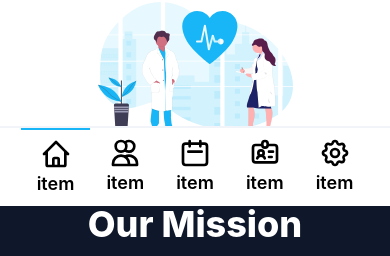
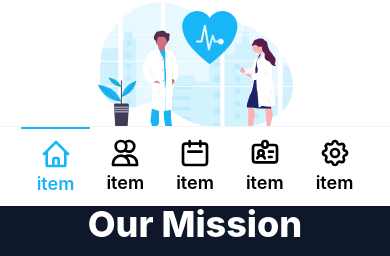
Before and after one commit to IIB3nceII/doc-in-time, a React (Create React App) app in the folder webapp/: page / in a window 390 px wide. Shown: the part 638-894 px from the top of the page. Built offline with nearby package versions, Linux system fonts and the light colour scheme.

Commit message:
💄 Navbar dark theme

```diff
--- a/webapp/src/components/common/MobileNavbar/MobileNavbar.module.scss
+++ b/webapp/src/components/common/MobileNavbar/MobileNavbar.module.scss
@@ -1,5 +1,5 @@
 .root {
-  @apply flex justify-center items-center sticky bottom-0 h-20 bg-white border-t-2 border-slate-100 md:hidden dark:bg-slate-600;
+  @apply flex justify-center items-center sticky bottom-0 h-20 bg-white border-t-[1px] border-slate-100 md:hidden;
 
   > ul {
     @apply flex justify-between h-full w-full mx-8 list-none;
@@ -13,7 +13,7 @@
     }
 
     .active {
-      @apply border-t-2 border-blue;
+      @apply border-t-2 border-blue text-blue;
     }
   }
 }
--- a/webapp/src/components/common/MobileNavbar/MobileNavbar.tsx
+++ b/webapp/src/components/common/MobileNavbar/MobileNavbar.tsx
@@ -5,7 +5,7 @@ import { HiOutlineHome, HiOutlineUsers, HiOutlineCalendar, HiOutlineIdentificati
 
 const MobileNavbar = () => {
   return (
-    <nav className={s.root}>
+    <nav className={`${s.root} dark:bg-slate-900 dark:text-white dark:border-slate-700`}>
       <ul>
         <Link to="/">
           <li className={s.active}>
--- a/webapp/src/components/common/Navbar/Navbar.module.scss
+++ b/webapp/src/components/common/Navbar/Navbar.module.scss
@@ -1,8 +1,8 @@
-.root {
-  @apply sticky top-0 flex justify-between items-center h-16 px-4 space-x-4 bg-white shadow-sm z-50 dark:text-secondary;
+header {
+  @apply sticky top-0 flex justify-between items-center h-16 px-4 space-x-4 bg-white shadow-sm z-50 dark:bg-slate-900;
 
   .navigationContainer {
-    @apply flex flex-nowrap items-center space-x-8 h-fit;
+    @apply flex flex-nowrap items-center space-x-8 h-fit dark:bg-slate-900;
 
     > a {
       > img {
@@ -11,12 +11,12 @@
     }
 
     > nav {
-      @apply hidden md:flex;
+      @apply hidden md:flex dark:bg-slate-900;
 
       > ul {
         @apply flex space-x-4 list-none;
 
-        li {
+        > li {
           @apply text-primary-3 transition-all duration-100 cursor-pointer hover:underline;
         }
       }
@@ -29,7 +29,7 @@
     .search {
       @apply flex flex-nowrap justify-center items-center space-x-4 py-2 px-4 text-blue font-bold border-4 rounded-full border-blue cursor-pointer;
 
-      .icon{
+      .icon {
         @apply text-xl;
       }
     }
--- a/webapp/src/components/common/Navbar/Navbar.tsx
+++ b/webapp/src/components/common/Navbar/Navbar.tsx
@@ -13,7 +13,7 @@ interface INavbarProps extends StateProps, DispatchProps {}
 const NavbarComponent: FC<INavbarProps> = ({ ui: { isSearchAreaOpen }, auth: { account }, setIsSearchAreaOpen }) => {
   return (
     <>
-      <header className={s.root}>
+      <header className="dark:bg-slate-900 dark:border-b-[1px] dark:border-slate-700">
         <div className="md:hidden">
           <DarkModeSwitcher />
         </div>
--- a/webapp/src/index.scss
+++ b/webapp/src/index.scss
@@ -28,22 +28,10 @@
   span {
     @apply dark:text-white;
   }
-
-  label {
-    @apply dark:text-white;
-  }
-
-  p {
-    @apply dark:text-white;
-  }
-
-  a {
-    @apply dark:text-white;
-  }
 }
 
 @layer components {
   .icon-container {
-    @apply flex justify-center items-center h-12 w-12 text-primary text-3xl cursor-pointer hover:rounded-full hover:bg-slate-50 active:bg-slate-100;
+    @apply flex justify-center items-center h-12 w-12 text-primary text-3xl cursor-pointer hover:rounded-full hover:bg-slate-50 active:bg-slate-100 dark:text-white dark:hover:bg-slate-400 dark:active:bg-slate-600;
   }
 }
--- a/webapp/src/pages/Login/Login.module.scss
+++ b/webapp/src/pages/Login/Login.module.scss
@@ -12,7 +12,7 @@
       @apply flex flex-col space-y-2;
 
       > label {
-        @apply text-primary-2;
+        @apply text-primary-2 dark:text-white;
       }
 
       > input {
```
